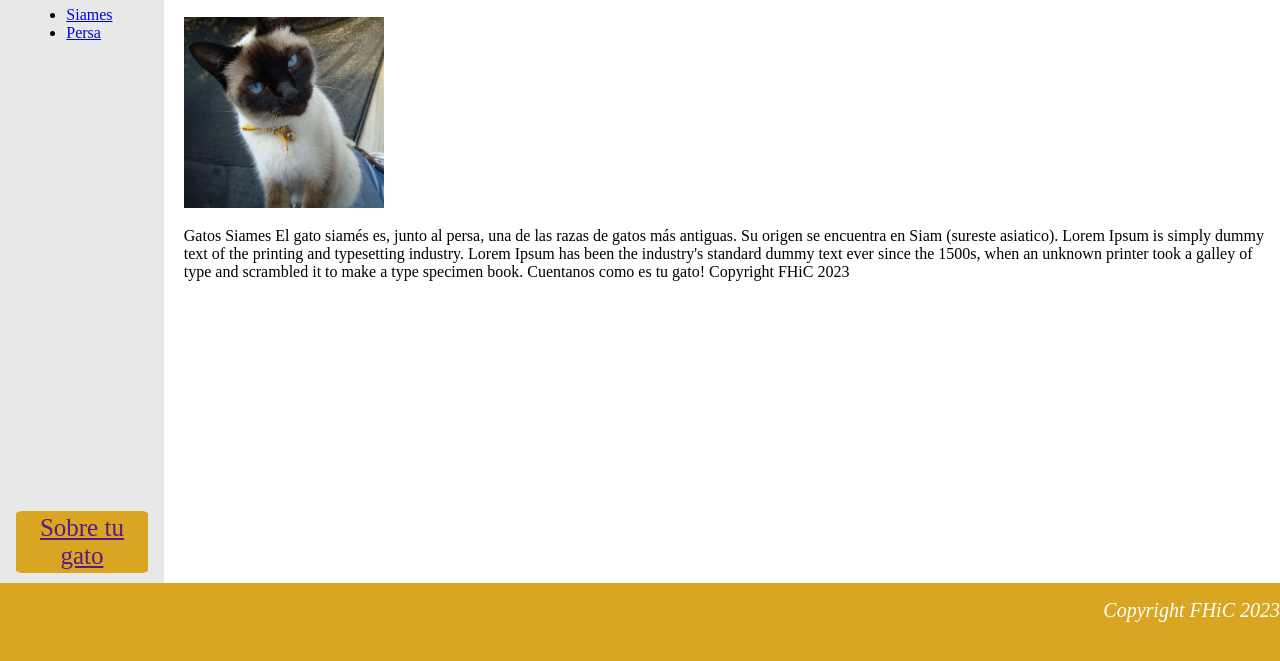
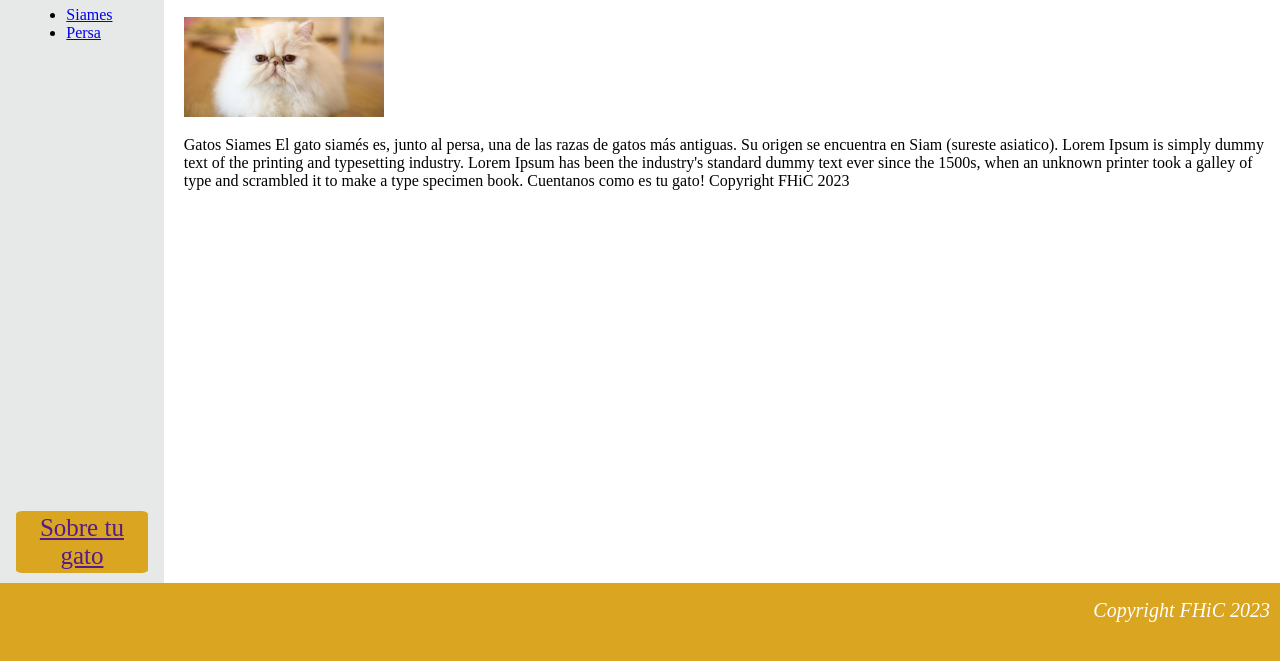
Before and after one commit to PracticasFHiC22-23/html-exercici-1-af9, a plain HTML site: page persa.html in a window 1280 px wide. Shown: the part 137-798 px from the top of the page. Drawn offline with Linux system fonts and the light colour scheme.

Commit message:
update: persa img

```diff
--- a/css/index.css
+++ b/css/index.css
@@ -34,6 +34,7 @@
     right: 0;
     color: white;
     font-size: 20px;
+    margin-right: 10px;
 }
 
 .container{
--- a/persa.html
+++ b/persa.html
@@ -43,7 +43,7 @@
             </div>
 
             <div class="context-image">
-                <img src="img/Gato.JPG" alt="">
+                <img src="img/persa.jpeg" alt="">
             </div>
 
             <div class="context-description">
```
Also changed, not shown: img/persa.jpeg (added).
